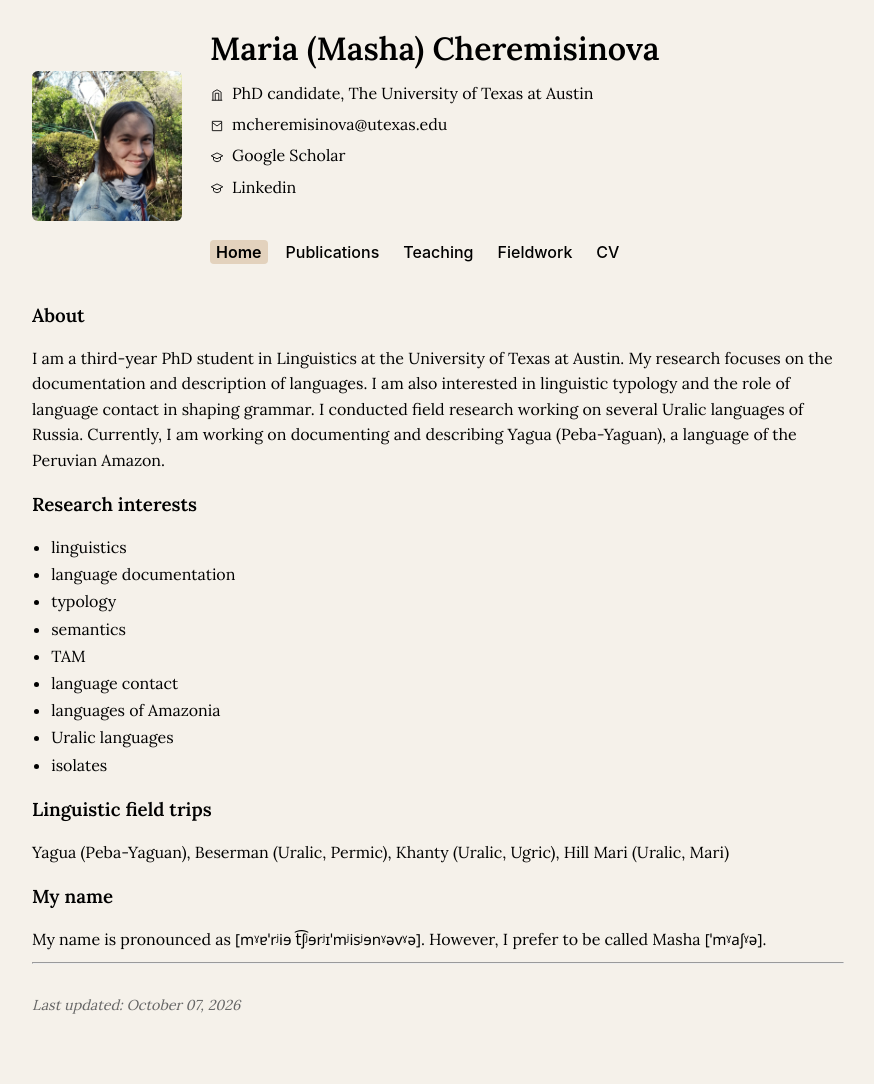
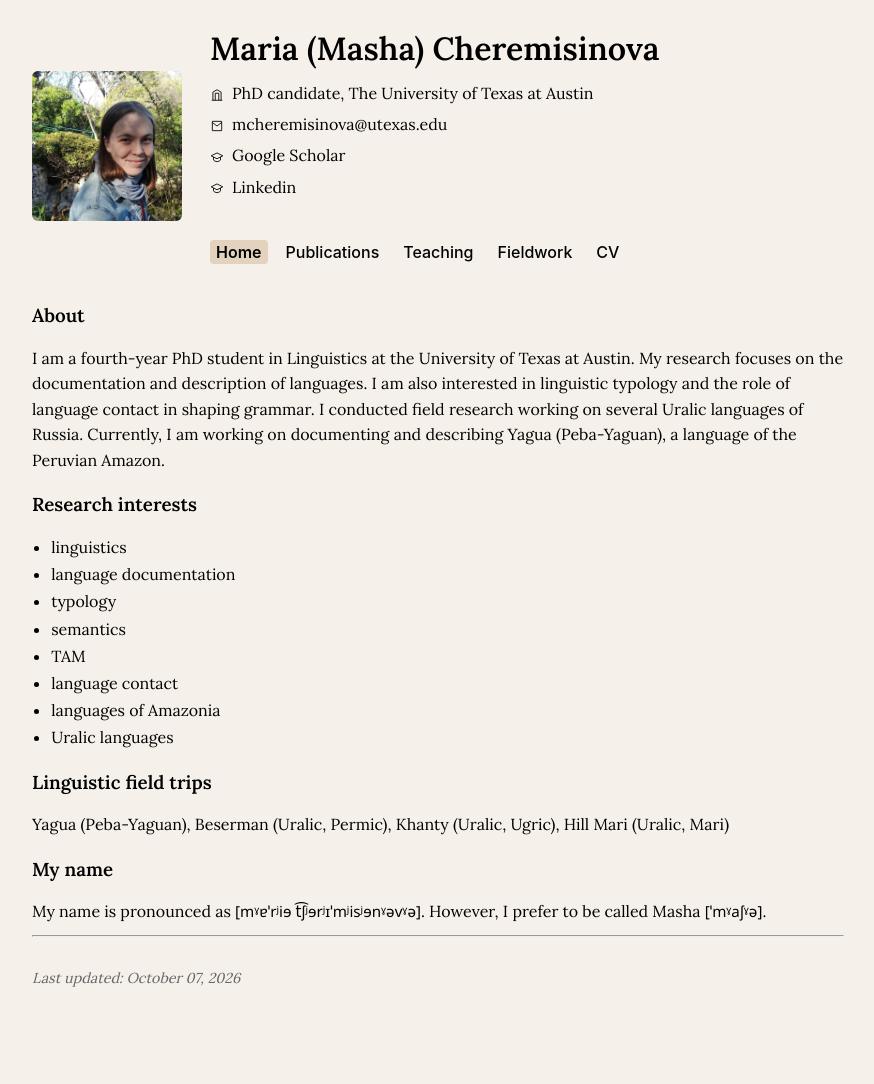
Before and after one commit to mashache/mashache.github.io, a Jekyll site: the page built from index.md, in a window 1280 px wide. Shown: the whole page, without its empty margins (202-1076 px from the left). Built offline with Jekyll 4.4.1, drawn with Linux system fonts in a browser that asks for light colours; after the commit the page ends 1057 px from its top, so only the background shows below that.

Commit message:
Update index.md

```diff
--- a/index.md
+++ b/index.md
@@ -6,7 +6,7 @@ permalink: /
 
 
 ### About
-<p>I am a third-year PhD student in Linguistics at the University of Texas at Austin. My research focuses on the documentation and description of languages. I am also interested in linguistic typology and the role of language contact in shaping grammar. I conducted field research working on several Uralic languages of Russia. Currently, I am working on documenting and describing Yagua (Peba-Yaguan), a language of the Peruvian Amazon.</p>
+<p>I am a fourth-year PhD student in Linguistics at the University of Texas at Austin. My research focuses on the documentation and description of languages. I am also interested in linguistic typology and the role of language contact in shaping grammar. I conducted field research working on several Uralic languages of Russia. Currently, I am working on documenting and describing Yagua (Peba-Yaguan), a language of the Peruvian Amazon.</p>
 
 ### Research interests
 <ul>
@@ -18,7 +18,6 @@ permalink: /
 <li>language contact</li>
 <li>languages of Amazonia</li>
 <li>Uralic languages</li>
-<li>isolates</li>
 </ul>
 
 ### Linguistic field trips
```
